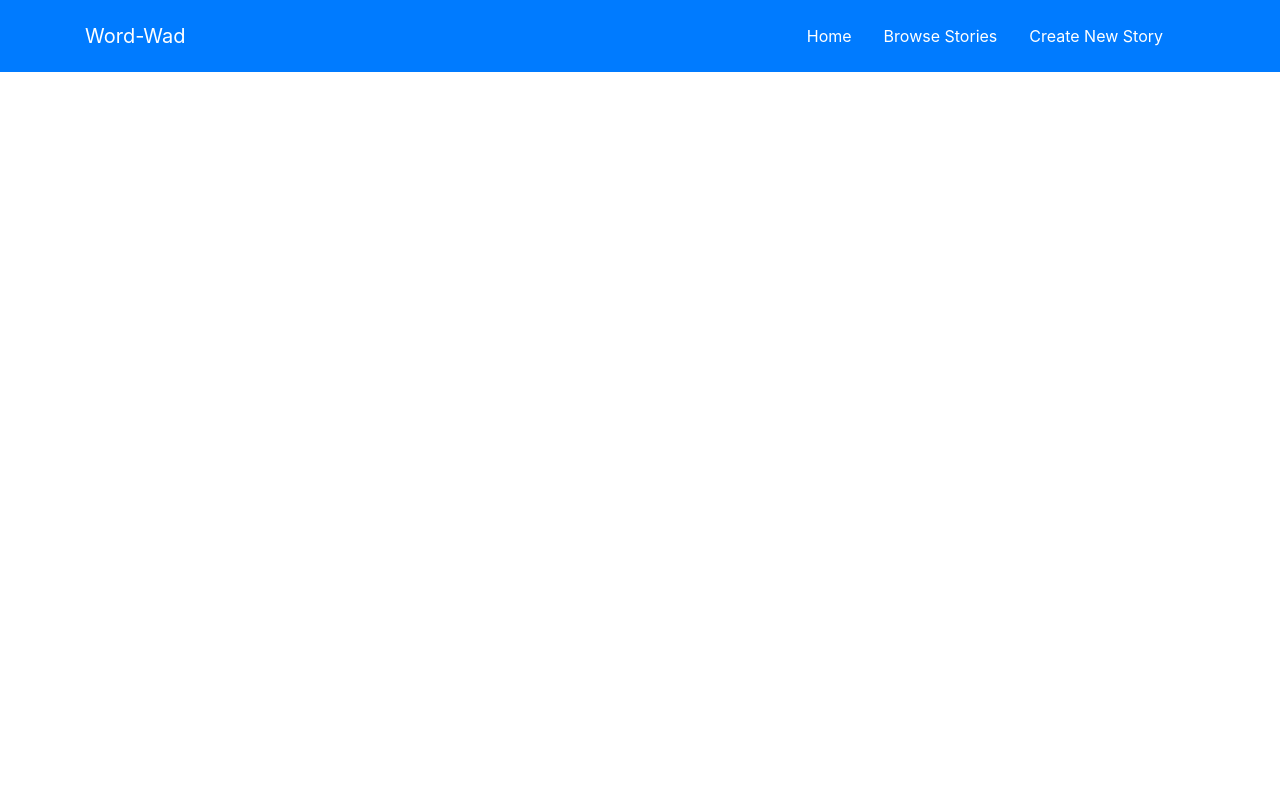
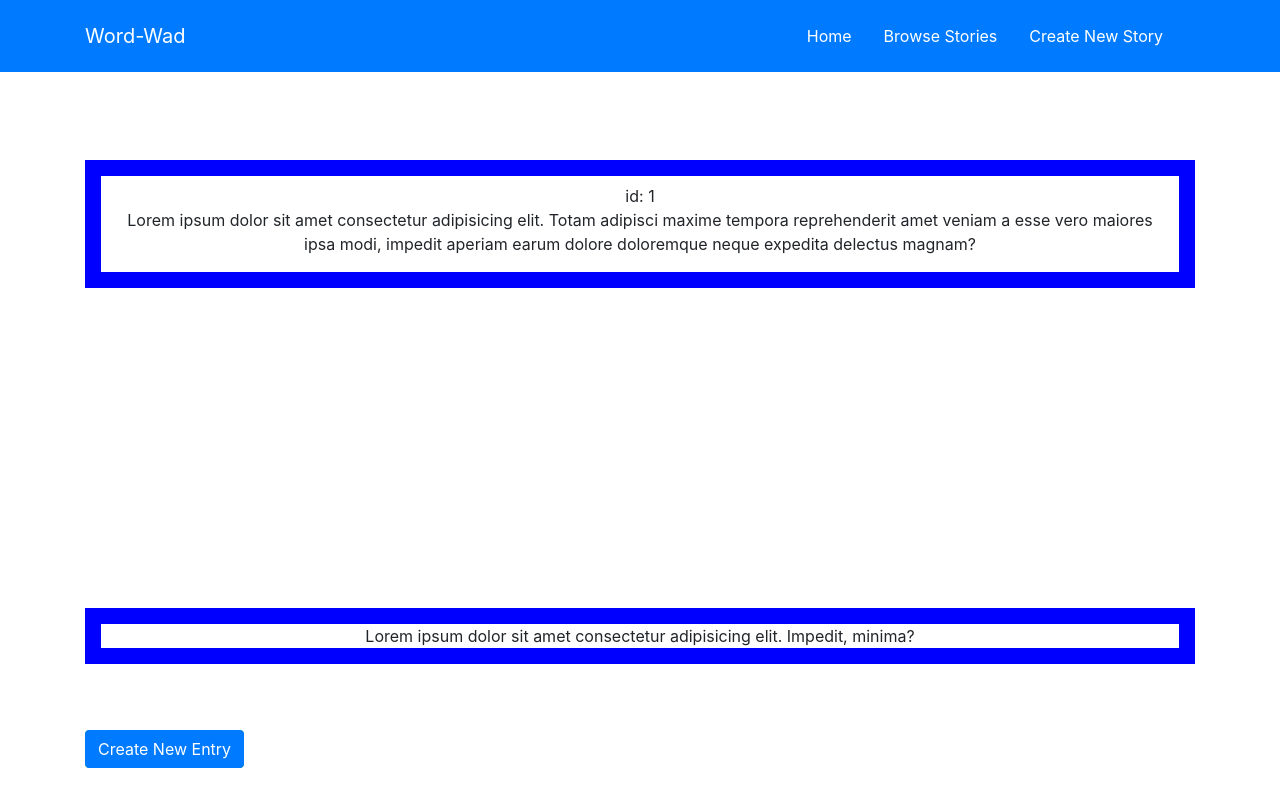
Before and after one commit to sahenke13/mongo-wad, a React (Create React App) app in the folder client/: page /currentEntry/1 in a window 1280 px wide. Built offline with nearby package versions, Linux system fonts and the light colour scheme; no server answers.

Commit message:
CurrentEntry Page is now loading with Story info when clicked on from storyList

```diff
--- a/client/src/App.js
+++ b/client/src/App.js
@@ -1,7 +1,7 @@
 import React from "react";
 import { BrowserRouter as Router, Route, Switch } from "react-router-dom";
 import MainPage from "./pages/MainPage";
-import NavBar from "./components/NavBar/Header"
+import NavBar from "./components/NavBar/Header";
 import BrowseStories from "./pages/BrowseStories";
 import CreateStory from "./pages/CreateStory";
 import CurrentEntryPage from "./pages/CurrentEntryPage";
@@ -11,12 +11,12 @@ const App = () => (
   <Router>
     <div>
       <NavBar />
-        <Switch>
-          <Route exact path="/" component={MainPage} />
-          <Route exact path="/browseStories" component={BrowseStories} />
-          <Route exact path="/createStory" component={CreateStory} />
-          <Route exact path="/currentEntry" component={CurrentEntryPage} />
-        </Switch>
+      <Switch>
+        <Route exact path="/" component={MainPage} />
+        <Route exact path="/browseStories" component={BrowseStories} />
+        <Route exact path="/createStory" component={CreateStory} />
+        <Route exact path="/currentEntry/:id" component={CurrentEntryPage} />
+      </Switch>
     </div>
   </Router>
 );
--- a/client/src/components/DisplayedEntry/DisplayedEntry.js
+++ b/client/src/components/DisplayedEntry/DisplayedEntry.js
@@ -1,18 +1,39 @@
 import React, { Component } from "react";
 import "./DisplayEntry.css";
 import NextEntry from "../Entry";
+import API from "../../utils/API";
 
 export default class DisplayedEntry extends Component {
   state = {
+    storyInfo: [],
     currentEntry: 0,
     NextEntry: null
   };
+
+  componentDidMount = () => {
+    this.findStory(this.props.id);
+  };
+  findStory = id => {
+    API.getStory(id).then(res => {
+      this.setState({ storyInfo: res.data }, () => {
+        console.log(this.state.storyInfo);
+      });
+      console.log(res.data);
+    });
+  };
+
   render() {
     return (
       <div className="container">
         <div className="container" id="currentEntry">
-          <h3>Current Entry</h3>
-          This is were I am going to place the current Entry Information.
+          <h3>{this.state.storyInfo.title}</h3>
+          id: {this.props.id}
+          <p>
+            Lorem ipsum dolor sit amet consectetur adipisicing elit. Totam
+            adipisci maxime tempora reprehenderit amet veniam a esse vero
+            maiores ipsa modi, impedit aperiam earum dolore doloremque neque
+            expedita delectus magnam?
+          </p>
         </div>
         <div className="container" id="nextEntries">
           Lorem ipsum dolor sit amet consectetur adipisicing elit. Impedit,
--- a/client/src/components/Entry/Entry.js
+++ b/client/src/components/Entry/Entry.js
@@ -1,4 +1,6 @@
 import React from "react";
+
+//this is the modal component for creating new entries.
 
 const nextEntry = () => (
   <div>
@@ -8,7 +10,7 @@ const nextEntry = () => (
       data-toggle="modal"
       data-target="#entryModal"
     >
-      Launch demo modal
+      Create New Entry
     </button>
     <div
       className="modal fade"
--- a/client/src/components/Story/Story.js
+++ b/client/src/components/Story/Story.js
@@ -1,7 +1,9 @@
 import React from "react";
 import "./Story.css";
 
-const StoryBody = ({ title, id, genre }) => {
+// This is the story component that displays on StoryList
+
+const Story = ({ title, id, genre }) => {
   console.log("title :", title);
   console.log("id", id);
   console.log("genre is: ", genre);
@@ -14,4 +16,4 @@ const StoryBody = ({ title, id, genre }) => {
   );
 };
 
-export default StoryBody;
+export default Story;
--- a/client/src/components/StoryList/StoryList.js
+++ b/client/src/components/StoryList/StoryList.js
@@ -2,6 +2,7 @@ import React, { Component } from "react";
 import API from "../../utils/API";
 import Story from "../Story";
 import "./StoryList.css";
+import { Link } from "react-router-dom";
 
 export default class StoryList extends Component {
   state = {
@@ -30,14 +31,14 @@ export default class StoryList extends Component {
           {this.state.stories.length ? (
             this.state.stories.map(story => {
               return (
-                <a href="/currentEntry" id={story._id}>
+                <Link to={`/currentEntry/${story._id}`} key={story._id}>
                   <Story
                     key={story._id}
                     title={story.title}
                     id={story._id}
                     genre={story.genre}
                   />
-                </a>
+                </Link>
               );
             })
           ) : (
--- a/client/src/pages/CurrentEntryPage.js
+++ b/client/src/pages/CurrentEntryPage.js
@@ -2,12 +2,12 @@ import React, { Component } from "react";
 import DisplayEntry from "../components/DisplayedEntry";
 // import Entry from "../components/Entry";
 
-
 export default class CurrentEntryPage extends Component {
   render() {
+    const id = this.props.match.params.id;
     return (
       <div>
-        <DisplayEntry />
+        <DisplayEntry id={id} />
       </div>
     );
   }
--- a/client/src/utils/API.js
+++ b/client/src/utils/API.js
@@ -1,41 +1,41 @@
 import axios from "axios";
 
-
 export default {
-
-
   //Story API routes
   getStories: function() {
     return axios.get("/api/story");
+  },
+  getStory: function(id) {
+    return axios.get("/api/story/" + id);
   },
   deleteStory: function(id) {
     return axios.delete("/api/story/" + id);
   },
   saveStory: function(storyData) {
-        return axios.post("/api/story", storyData)
+    return axios.post("/api/story", storyData);
   },
-    updateStory: function(id, storyData){
-        return axios.put("/api/story/"+ id, storyData)
+  updateStory: function(id, storyData) {
+    return axios.put("/api/story/" + id, storyData);
   },
 
-    getStoryByUser: function(userId){
-        return axios.get("/api/story/byuser"+userId)
+  getStoryByUser: function(userId) {
+    return axios.get("/api/story/byuser" + userId);
   },
 
   //Entry API routes
-    getEntries: function(){
-        return axios.get("/api/entry")
+  getEntries: function() {
+    return axios.get("/api/entry");
   },
   deleteEntry: function(id) {
     return axios.delete("/api/entry/" + id);
   },
-    upDateEntry: function(id, entryData){
-        return axios.put("/api/entry/"+id, entryData)
+  upDateEntry: function(id, entryData) {
+    return axios.put("/api/entry/" + id, entryData);
   },
-    saveEntry: function(entryData){
-        return axios.post("/api/entry", entryData)
+  saveEntry: function(entryData) {
+    return axios.post("/api/entry", entryData);
   },
-    getEntryByUser: function(userId){
+  getEntryByUser: function(userId) {
     return axios.get("/api/entry/byuser/" + userId);
   }
-}
+};
```
Also changed, not shown: 1 other file (tests, documents, lock files or other folders). Lines whose indentation alone changed are shown as unchanged.
